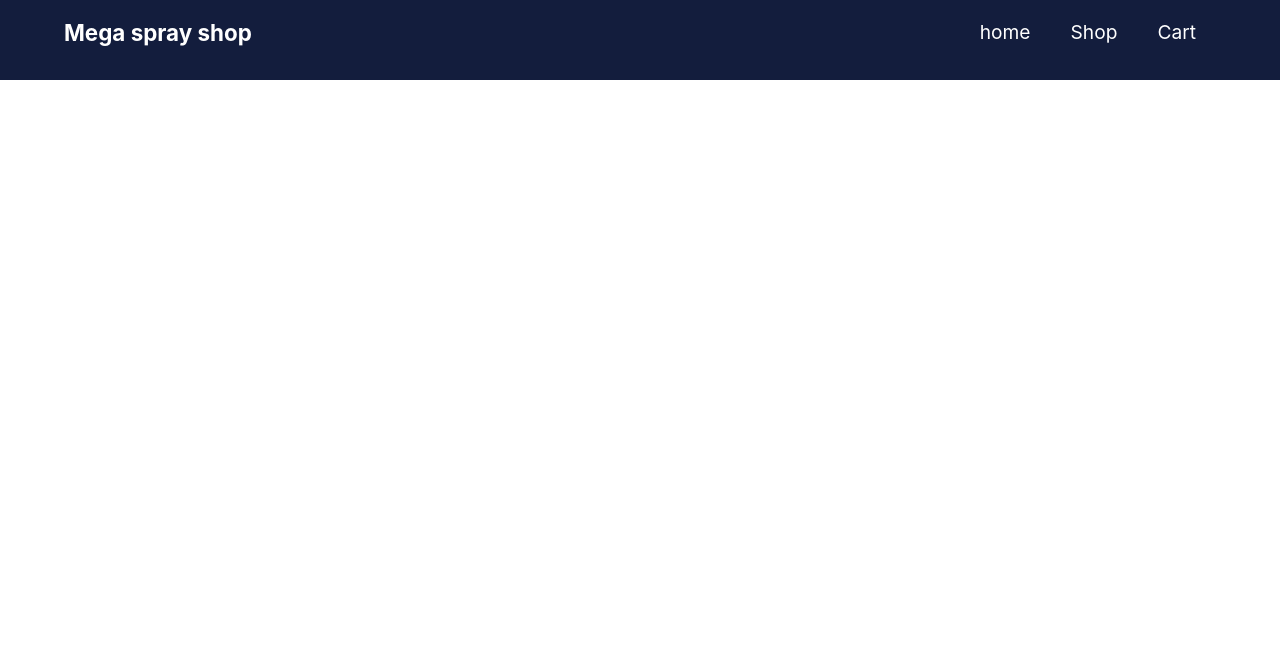
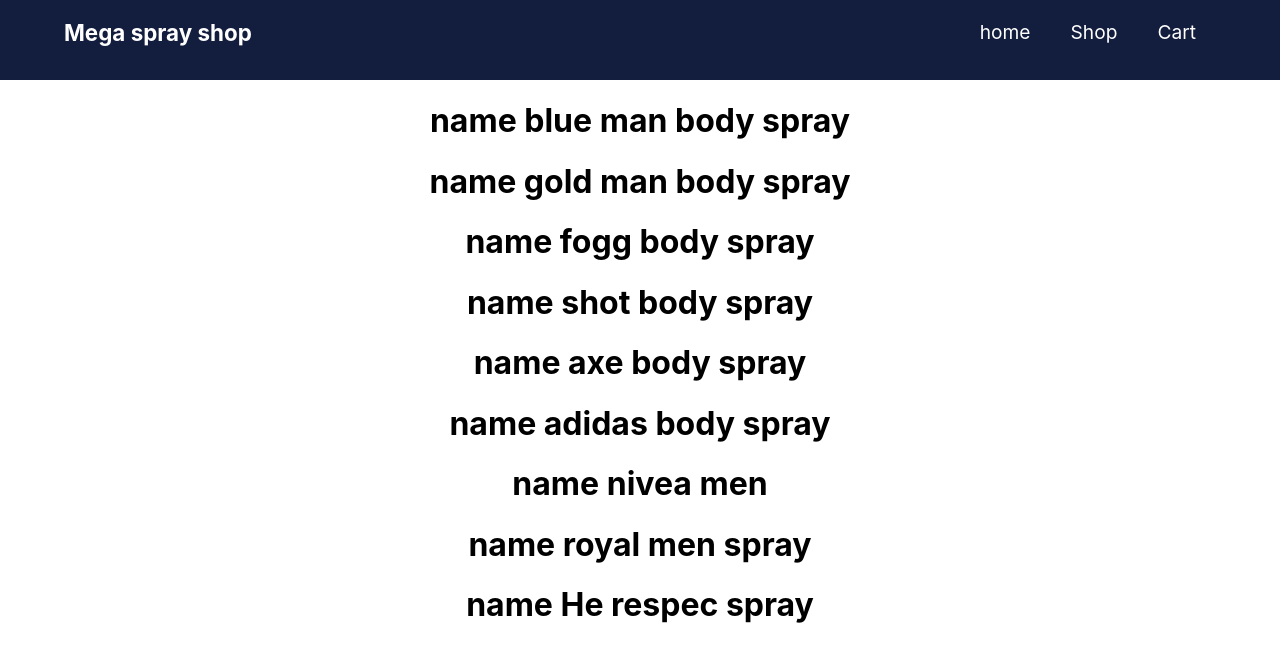
Before and after one commit to mahedi-imun/lucky-product, a React (Create React App) app: page / in a window 1280 px wide. Shown: the top 662 px of the page. Built offline with nearby package versions, Linux system fonts and the light colour scheme.

Commit message:
fetch data and display product name

```diff
--- a/src/App.js
+++ b/src/App.js
@@ -1,11 +1,13 @@
 
 import './App.css';
 import Header from './components/Header/Header';
+import Products from './components/Products/Products';
 
 function App() {
   return (
     <div className="App">
       <Header></Header>
+      <Products></Products>
     </div>
   );
 }
--- /dev/null
+++ b/src/components/Body-spray/BodySpray.js
@@ -0,0 +1,13 @@
+import React from 'react';
+
+const BodySpray = ({BodySpray}) => {
+    const {name, picture,ballance} = BodySpray
+    return (
+        <div>
+            <h1> name {name}</h1>
+
+        </div>
+    );
+};
+
+export default BodySpray;
--- /dev/null
+++ b/src/components/Products/Products.js
@@ -0,0 +1,23 @@
+import React, { useEffect, useState } from 'react';
+import BodySpray from '../Body-spray/BodySpray';
+import './Products.css'
+const Products = () => {
+    const [products,setProducts] =useState([])
+    useEffect(()=>{
+        fetch('products.json')
+        .then(res => res.json())
+        .then(data => setProducts(data))
+    },[])
+    return (
+        <div>
+            {
+                products.map(product =><BodySpray
+                key={product.id}
+                BodySpray={product}
+                ></BodySpray> )
+            }
+        </div>
+    );
+};
+
+export default Products;
```
Also changed, not shown: src/components/Body-spray/BodySpray.css (added), src/components/Products/Products.css (added).
